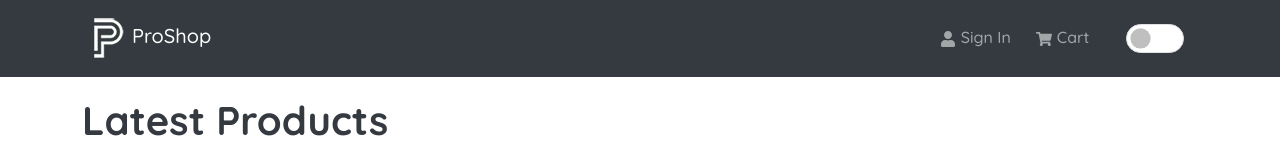
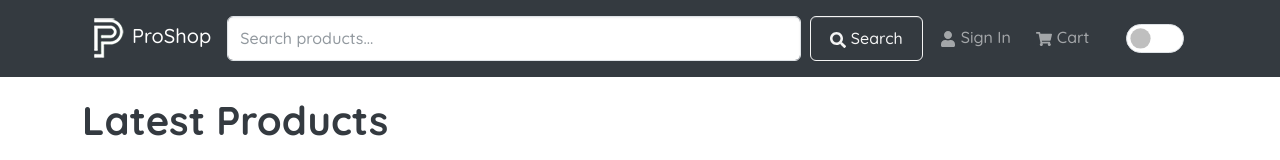
Before and after one commit to h3nrzi/proshop, a React (Vite) app in the folder frontend/: page / in a window 1280 px wide. Shown: the top 160 px of the page. Built offline with nearby package versions, Linux system fonts and the light colour scheme; no server answers.

Commit message:
Search Products

```diff
--- /dev/null
+++ b/frontend/src/components/SearchBox.tsx
@@ -0,0 +1,37 @@
+import { Button, Form } from "react-bootstrap";
+import { useForm } from "react-hook-form";
+import { FaSearch } from "react-icons/fa";
+import { useNavigate, useSearchParams } from "react-router-dom";
+
+interface FormData {
+  keyword: string;
+}
+
+const SearchBox = () => {
+  const navigate = useNavigate();
+  const { register, handleSubmit, setValue } = useForm<FormData>();
+
+  const [searchParams] = useSearchParams();
+  setValue("keyword", searchParams.get("keyword") || "");
+
+  function submitHandler(data: FormData) {
+    if (data.keyword) return navigate(`/?q=${data.keyword}`);
+    return navigate("/");
+  }
+
+  return (
+    <Form onSubmit={handleSubmit(submitHandler)} className="d-flex">
+      <Form.Control
+        type="text"
+        placeholder="Search products..."
+        className="py-2"
+        {...register("keyword")}
+      />
+      <Button type="submit" variant="outline-light" className="px-3 py-2 mx-2 text-nowrap">
+        <FaSearch /> Search
+      </Button>
+    </Form>
+  );
+};
+
+export default SearchBox;
--- a/frontend/src/components/layout/Header.tsx
+++ b/frontend/src/components/layout/Header.tsx
@@ -11,6 +11,7 @@ import logo from "../../assets/logo.png";
 import { RootState } from "../../store";
 import { UserInfo } from "../../types/Auth";
 import ThemeSwitch from "../common/ThemeSwitch";
+import SearchBox from "../SearchBox";
 
 export default function Header() {
   const navigate = useNavigate();
@@ -33,7 +34,7 @@ export default function Header() {
 
   return (
     <header>
-      <Navbar bg="dark" variant="dark" expand="md" collapseOnSelect>
+      <Navbar bg="dark" variant="dark" expand="lg" collapseOnSelect>
         <Container>
           <Link to="/" className="text-decoration-none me-auto">
             <Navbar.Brand as="span">
@@ -42,13 +43,15 @@ export default function Header() {
             </Navbar.Brand>
           </Link>
           <Navbar.Toggle aria-controls="basic-navbar-nav" />
-          <div className="d-block d-md-none ms-3">
+          <div className="d-block d-lg-none ms-3">
             <ThemeSwitch />
           </div>
           <Navbar.Collapse id="basic-navbar-nav">
-            <div className="d-md-none m-3"></div>
-            <div className="flex-grow-1"></div>
-            <Nav className="d-md-flex gap-2">
+            <div className="d-lg-none my-3"></div>
+            <div className="flex-grow-1 mb-3 m-lg-0">
+              <SearchBox />
+            </div>
+            <Nav className="d-lg-flex gap-2">
               {userInfo && userInfo.isAdmin && <AdminDropdown />}
               {userInfo ? (
                 <ProfileDropdown onLogout={logoutHandler} userInfo={userInfo} />
@@ -62,12 +65,14 @@ export default function Header() {
               <Link to="/cart" className="text-decoration-none">
                 <Nav.Link as="span">
                   {orderItems.length > 0 && (
-                    <Badge className="me-1">{orderItems.reduce((acc, item) => acc + item.qty, 0)}</Badge>
+                    <Badge className="me-1">
+                      {orderItems.reduce((acc, item) => acc + item.qty, 0)}
+                    </Badge>
                   )}
                   <FaShoppingCart /> Cart
                 </Nav.Link>
               </Link>
-              <div className="d-none d-md-block ms-3">
+              <div className="d-none d-lg-block ms-3">
                 <ThemeSwitch />
               </div>
             </Nav>
@@ -81,7 +86,11 @@ export default function Header() {
 const ProfileDropdown = ({ userInfo, onLogout }: { userInfo: UserInfo; onLogout(): void }) => {
   return (
     <Dropdown>
-      <Dropdown.Toggle id="dropdown-custom-components" size="sm" variant="secondary" className="text-white">
+      <Dropdown.Toggle
+        id="dropdown-custom-components"
+        size="sm"
+        variant="secondary"
+        className="text-white">
         <FaRegUserCircle size={30} />
       </Dropdown.Toggle>
       <Dropdown.Menu>
@@ -98,7 +107,11 @@ const ProfileDropdown = ({ userInfo, onLogout }: { userInfo: UserInfo; onLogout(
 const AdminDropdown = () => {
   return (
     <Dropdown>
-      <Dropdown.Toggle id="dropdown-custom-components" size="sm" variant="secondary" className="text-white">
+      <Dropdown.Toggle
+        id="dropdown-custom-components"
+        size="sm"
+        variant="secondary"
+        className="text-white">
         <MdAdminPanelSettings size={30} />
       </Dropdown.Toggle>
       <Dropdown.Menu>
--- a/frontend/src/pages/HomePage.tsx
+++ b/frontend/src/pages/HomePage.tsx
@@ -13,6 +13,8 @@ const HomePage = () => {
   const pageNumber = Number(searchParams.get("page")) || 1;
   const keyword = searchParams.get("q") || "";
   const { data, isLoading, error, isFetching } = useGetAllProductsQuery({ pageNumber, keyword });
+
+  if (data?.products.length === 0) return <Message variant="info">No products found</Message>;
 
   return (
     <Fragment>
```
